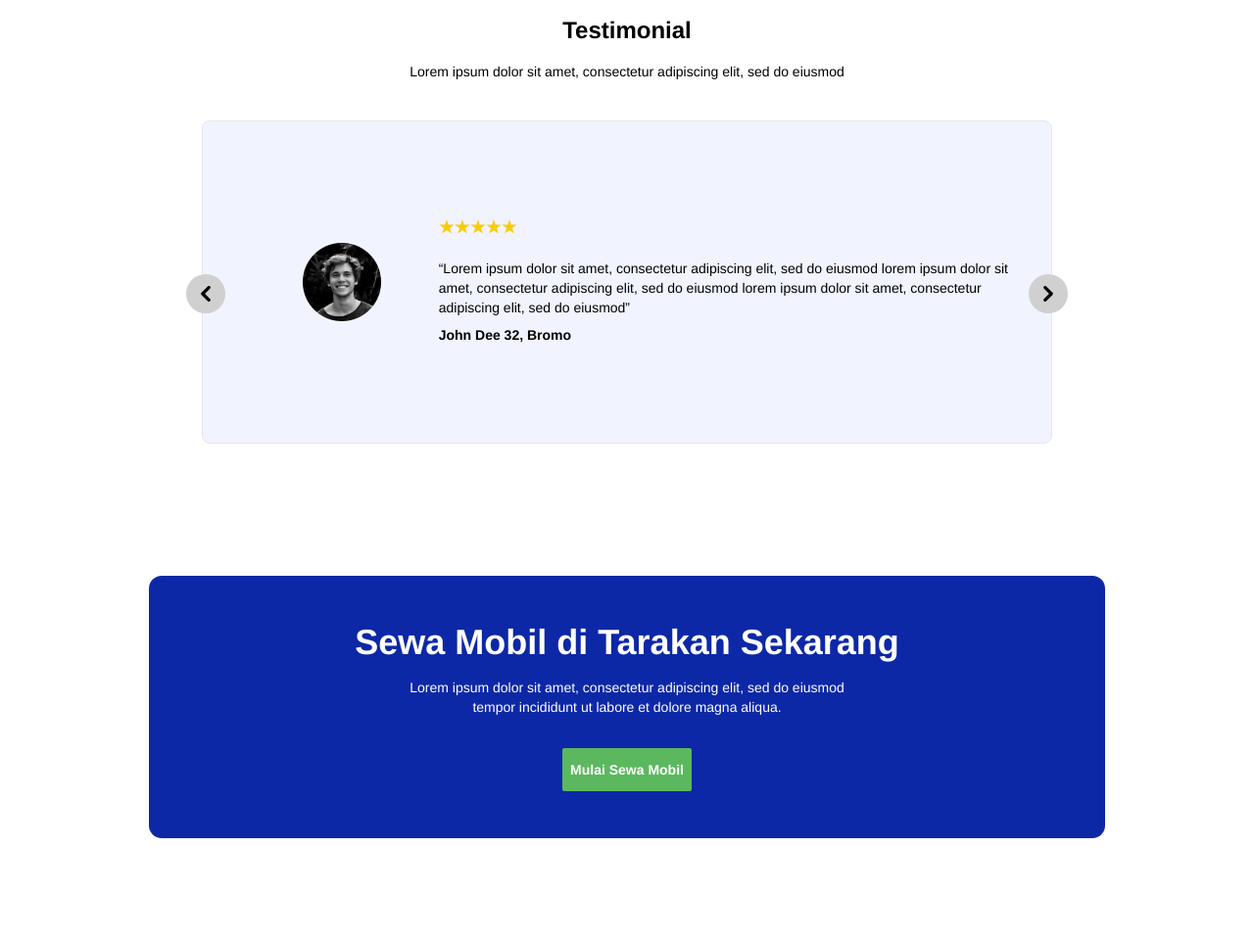
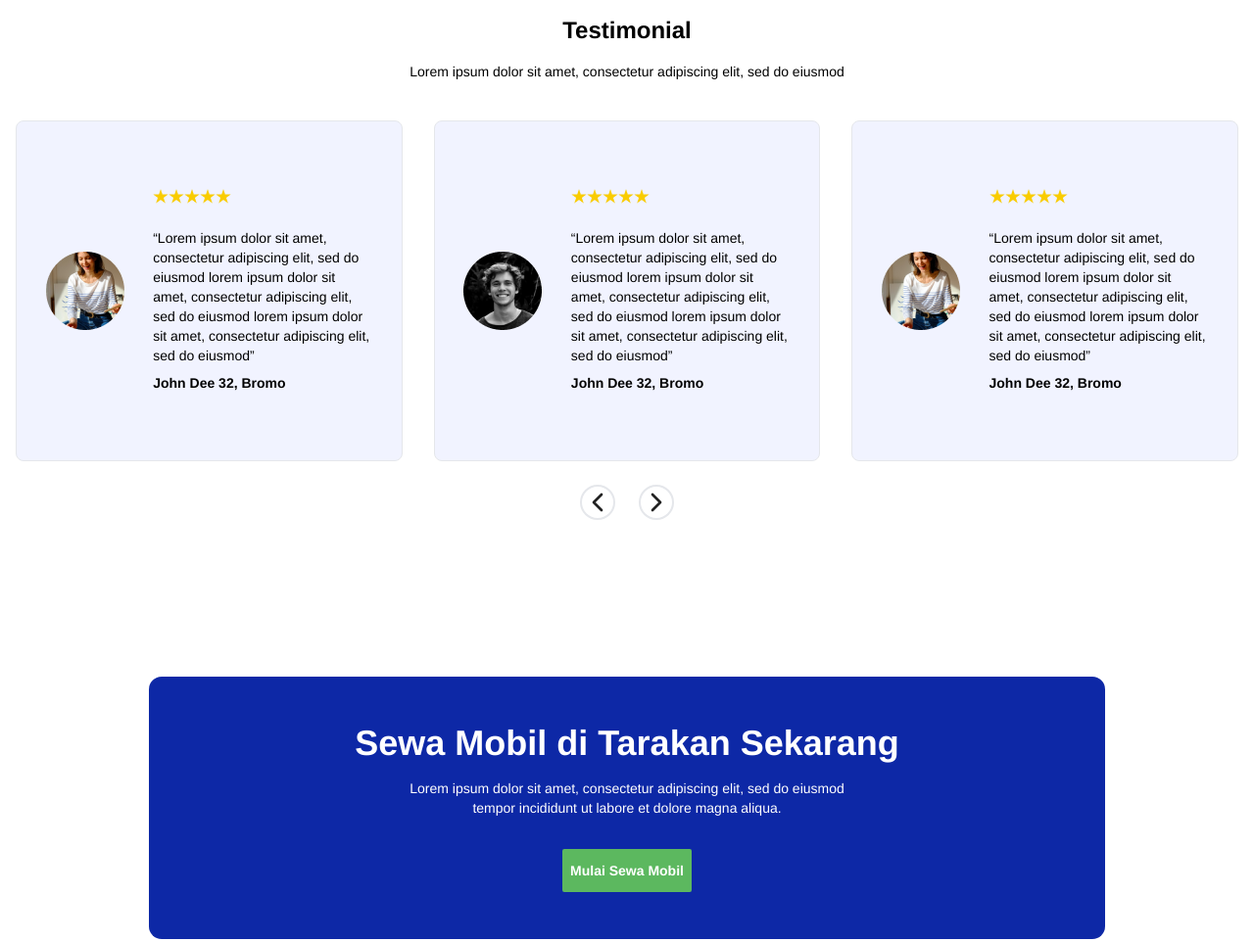
Before and after one commit to ArwinMarinta/Car-Rental, a website: page index.html in a window 1280 px wide. Shown: the part 1460-2422 px from the top of the page at 98% size. Drawn offline with nearby package versions, Linux system fonts and the light colour scheme.

Commit message:
Fix Finall

```diff
--- a/index.html
+++ b/index.html
@@ -268,13 +268,10 @@
             <p class="text-center font-sans font-light text-sm mt-4">Lorem ipsum dolor sit amet, consectetur adipiscing elit, sed do eiusmod</p>
           </div>
 
-          <div id="default-carousel" class="relative mt-4 lg:mt-10 lg:w-[900px] w-80 sm:w-96 h-96 md:h-[355px] md:w-[700px] mx-auto" data-carousel="slide">
-            <!-- Carousel wrapper -->
-            <div class="relative h-96 overflow-hidden rounded-lg md:h-[355px] border-blue-50">
-              <!-- Item 1 -->
-              <div class="hidden duration-700 ease-in-out" data-carousel-item>
-                <div class="px-4 w-full h-full">
-                  <div class="flex flex-wrap lg:flex-nowrap border rounded-lg py-10 px-8 gap-6 lg:gap-[46px] lg:pl-[90px] md:py-[50px] sm:py-[40px] lg:pr-8 lg:py-[100px] bg-abu-putih">
+          <div class="mx-auto mt-10">
+            <div class="flex lg:flex-row max-w- mx-auto overflow-x-hidden overflow-hidden">
+              <div class="lg:max-w-[619px] px-4 w-full hidden lg:block">
+                <div class="flex flex-wrap lg:flex-nowrap border rounded-lg py-10 px-8 gap-6 lg:gap-[46px] lg:pl-[46px] lg:py-[69px] lg:pr-8 bg-abu-putih">
                   <div class="flex justify-center w-full lg:w-[15%] items-center">
                     <img src="/asset/img_photo (1).png" class="max-w-[80px] max-h-[80px] flex justify-center items-center" />
                   </div>
@@ -284,17 +281,15 @@
                       <img src="/asset/Rate.png" />
                     </div>
                     <div class="w-full font-sans text-sm">
-                        <p class="font-light">“Lorem ipsum dolor sit amet, consectetur adipiscing elit, sed do eiusmod lorem ipsum dolor sit amet, consectetur adipiscing elit, sed do eiusmod lorem ipsum dolor sit amet, consectetur adipiscing elit, sed do eiusmod”</p>
-                        <h4 class="mt-2 flex justify-start font-semibold sm:justify-center lg:justify-start">John Dee 32, Bromo</h4>
+                      <p class="font-light max-w-[415px]">“Lorem ipsum dolor sit amet, consectetur adipiscing elit, sed do eiusmod lorem ipsum dolor sit amet, consectetur adipiscing elit, sed do eiusmod lorem ipsum dolor sit amet, consectetur adipiscing elit, sed do eiusmod”</p>
+                      <h4 class="mt-2 flex justify-start font-semibold">John Dee 32, Bromo</h4>
                     </div>
                   </div>
                 </div>
               </div>
-              </div>
-              <!-- Item 2 -->
-              <div class="hidden duration-700 ease-in-out" data-carousel-item>
-                <div class="px-4 w-full">
-                  <div class="flex flex-wrap lg:flex-nowrap border rounded-lg py-10 px-8 gap-6 lg:gap-[46px] lg:pl-[90px] md:py-[50px] sm:py-[40px] lg:pr-8 lg:py-[100px] bg-abu-putih">
+
+              <div class="lg:max-w-[619px] px-4 w-full">
+                <div class="flex flex-wrap lg:flex-nowrap border rounded-lg py-10 px-8 gap-6 lg:gap-[46px] lg:pl-[46px] lg:py-[69px] lg:pr-8 bg-abu-putih">
                   <div class="flex justify-center w-full lg:w-[15%] items-center">
                     <img src="/asset/img_photo (2).png" class="max-w-[80px] max-h-[80px] flex justify-center items-center" />
                   </div>
@@ -304,17 +299,15 @@
                       <img src="/asset/Rate.png" />
                     </div>
                     <div class="w-full font-sans text-sm">
-                        <p class="font-light">“Lorem ipsum dolor sit amet, consectetur adipiscing elit, sed do eiusmod lorem ipsum dolor sit amet, consectetur adipiscing elit, sed do eiusmod lorem ipsum dolor sit amet, consectetur adipiscing elit, sed do eiusmod”</p>
-                        <h4 class="mt-2 flex justify-start sm:justify-center font-semibold lg:justify-start">John Dee 32, Bromo</h4>
+                      <p class="font-light max-w-[415px]">“Lorem ipsum dolor sit amet, consectetur adipiscing elit, sed do eiusmod lorem ipsum dolor sit amet, consectetur adipiscing elit, sed do eiusmod lorem ipsum dolor sit amet, consectetur adipiscing elit, sed do eiusmod”</p>
+                      <h4 class="mt-2 flex justify-start font-semibold">John Dee 32, Bromo</h4>
                     </div>
                   </div>
                 </div>
               </div>
-              </div>
-              <!-- Item 3 -->
-              <div class="hidden duration-700 ease-in-out" data-carousel-item>
-                <div class="px-4 w-full">
-                  <div class="flex flex-wrap lg:flex-nowrap border rounded-lg py-10 px-8 gap-6 lg:gap-[46px] lg:pl-[90px] md:py-[50px] sm:py-[40px] lg:pr-8 lg:py-[100px] bg-abu-putih">
+
+              <div class="lg:max-w-[619px] px-4 w-full hidden lg:block">
+                <div class="flex flex-wrap lg:flex-nowrap border rounded-lg py-10 px-8 gap-6 lg:gap-[46px] lg:pl-[46px] lg:py-[69px] lg:pr-8 bg-abu-putih">
                   <div class="flex justify-center w-full lg:w-[15%] items-center">
                     <img src="/asset/img_photo (1).png" class="max-w-[80px] max-h-[80px] flex justify-center items-center" />
                   </div>
@@ -324,52 +317,25 @@
                       <img src="/asset/Rate.png" />
                     </div>
                     <div class="w-full font-sans text-sm">
-                        <p class="font-light">“Lorem ipsum dolor sit amet, consectetur adipiscing elit, sed do eiusmod lorem ipsum dolor sit amet, consectetur adipiscing elit, sed do eiusmod lorem ipsum dolor sit amet, consectetur adipiscing elit, sed do eiusmod”</p>
-                        <h4 class="mt-2 flex justify-start font-semibold sm:justify-center lg:justify-start">John Dee 32, Bromo</h4>
+                      <p class="font-light max-w-[415px]">“Lorem ipsum dolor sit amet, consectetur adipiscing elit, sed do eiusmod lorem ipsum dolor sit amet, consectetur adipiscing elit, sed do eiusmod lorem ipsum dolor sit amet, consectetur adipiscing elit, sed do eiusmod”</p>
+                      <h4 class="mt-2 flex justify-start font-semibold">John Dee 32, Bromo</h4>
                     </div>
                   </div>
                 </div>
               </div>
             </div>
-              <!-- Item 4 -->
-              <div class="hidden duration-700 ease-in-out" data-carousel-item>
-                <div class="px-4 w-full">
-                  <div class="flex flex-wrap lg:flex-nowrap border rounded-lg py-10 px-8 gap-6 lg:gap-[46px] lg:pl-[90px] md:py-[50px] sm:py-[40px] lg:pr-8 lg:py-[100px] bg-abu-putih">
-                    <div class="flex justify-center w-full lg:w-[15%] items-center">
-                      <img src="/asset/img_photo (2).png" class="max-w-[80px] max-h-[80px] flex justify-center items-center" />
+            <div class="flex flex-row justify-center mt-4 lg:mt-6 gap-6">
+              <button class="rounded-full border-2 border:border hover:bg-green">
+                <svg xmlns="http://www.w3.org/2000/svg" width="32" height="32" viewBox="0 0 24 24" fill="none">
+                  <path d="M15 18L9 12L15 6" stroke="#222222" stroke-width="2" stroke-linecap="round" stroke-linejoin="round" />
+                </svg>
+              </button>
+              <button class="rounded-full border-2 border:border hover:bg-green">
+                <svg xmlns="http://www.w3.org/2000/svg" width="32" height="32" viewBox="0 0 24 24" fill="none ">
+                  <path d="M9 18L15 12L9 6" stroke="#222222" stroke-width="2" stroke-linecap="round" stroke-linejoin="round" />
+                </svg>
+              </button>
             </div>
-
-                    <div class="flex flex-col gap-6 lg:w-[85%] w-full">
-                      <div class="flex justify-center lg:justify-start">
-                        <img src="/asset/Rate.png" />
-                      </div>
-                      <div class="w-full font-sans text-sm">
-                        <p class="font-light">“Lorem ipsum dolor sit amet, consectetur adipiscing elit, sed do eiusmod lorem ipsum dolor sit amet, consectetur adipiscing elit, sed do eiusmod lorem ipsum dolor sit amet, consectetur adipiscing elit, sed do eiusmod”</p>
-                        <h4 class="mt-2 flex justify-start font-semibold sm:justify-center lg:justify-start">John Dee 32, Bromo</h4>
-                      </div>
-                    </div>
-                  </div>
-                </div>
-              </div>
-            </div>
-
-            <!-- Slider controls -->
-            <button type="button" class="absolute top-0 left-0 z-30 flex items-center justify-center h-full cursor-pointer group focus:outline-none" data-carousel-prev>
-              <span class="inline-flex items-center justify-center w-10 h-10 rounded-full bg-border group-hover:bg-green group-focus:ring-2 group-focus:ring-border group-focus:outline-none">
-                <svg class="w-4 h-4 text-black hover:text-white" aria-hidden="true" xmlns="http://www.w3.org/2000/svg" fill="none" viewBox="0 0 6 10">
-                  <path stroke="currentColor" stroke-linecap="round" stroke-linejoin="round" stroke-width="2" d="M5 1 1 5l4 4" />
-                </svg>
-                <span class="sr-only">Previous</span>
-              </span>
-            </button>
-            <button type="button" class="absolute top-0 right-0 z-30 flex items-center justify-center h-full cursor-pointer group focus:outline-none" data-carousel-next>
-              <span class="inline-flex items-center justify-center w-10 h-10 rounded-full bg-border group-hover:bg-green group-focus:ring-2 group-focus:ring-white group-focus:outline-none">
-                <svg class="w-4 h-4 text-black hover:text-white" aria-hidden="true" xmlns="http://www.w3.org/2000/svg" fill="none" viewBox="0 0 6 10">
-                  <path stroke="currentColor" stroke-linecap="round" stroke-linejoin="round" stroke-width="2" d="m1 9 4-4-4-4" />
-                </svg>
-                <span class="sr-only">Next</span>
-              </span>
-            </button>
           </div>
         </div>
       </div>
@@ -379,7 +345,7 @@
 
     <!-- Card biru -->
     <div class="mx-auto">
-      <div class="w-full mx-auto pt-[60px] lg:px-[136px] lg:mt-[50px]">
+      <div class="w-full mx-auto pt-[60px] lg:px-[136px] lg:mt-[100px]">
         <div class="mx-4 px-[33.75px] py-8 rounded-[13px] bg-dark-blue">
           <div class="flex flex-col p-4 justify-center items-center">
             <h1 class="text-center font-sans font-bold text-2xl md:text-4xl max-w-[212px] md:max-w-[613px] text-white">Sewa Mobil di Tarakan Sekarang</h1>
```
Lines whose indentation alone changed are shown as unchanged.
